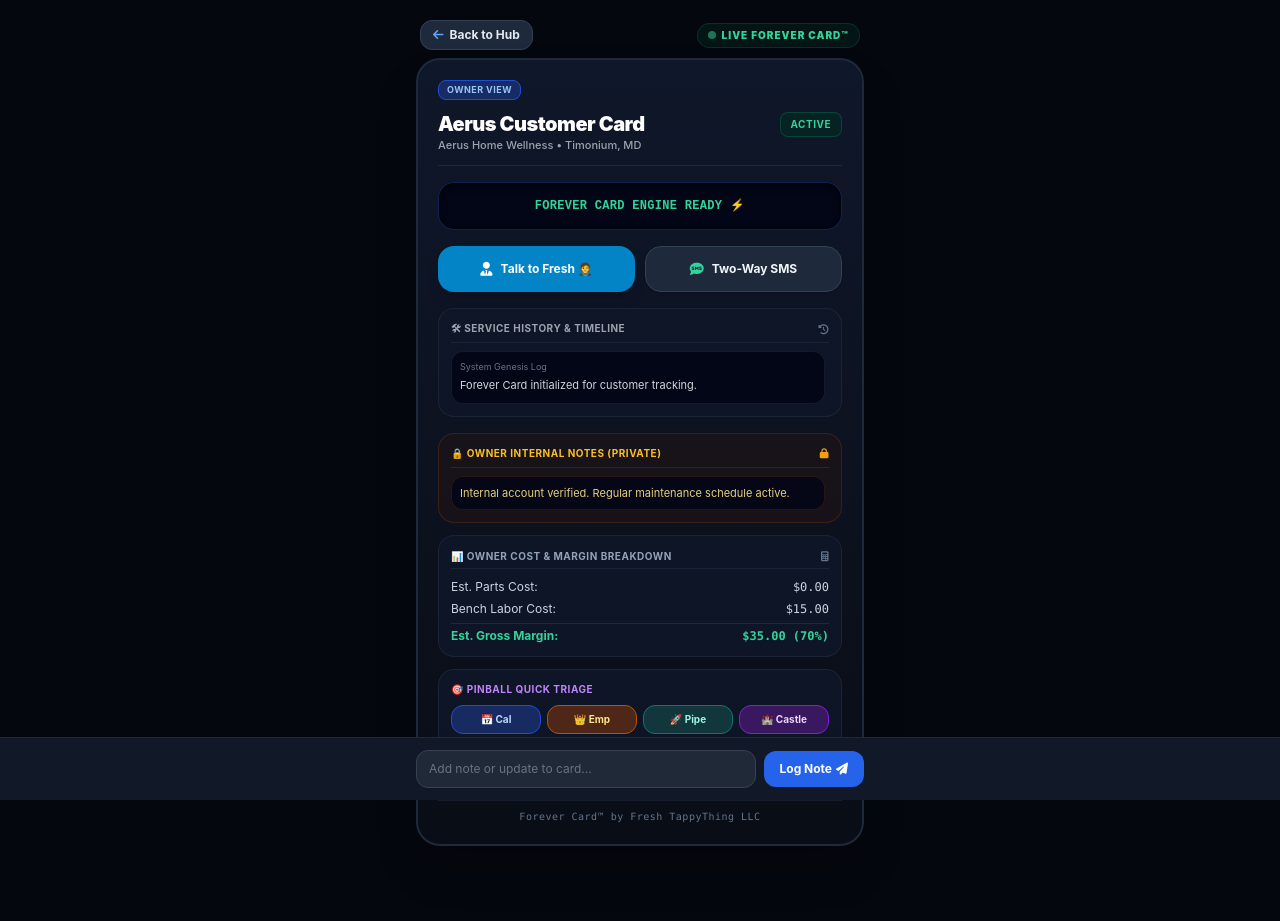
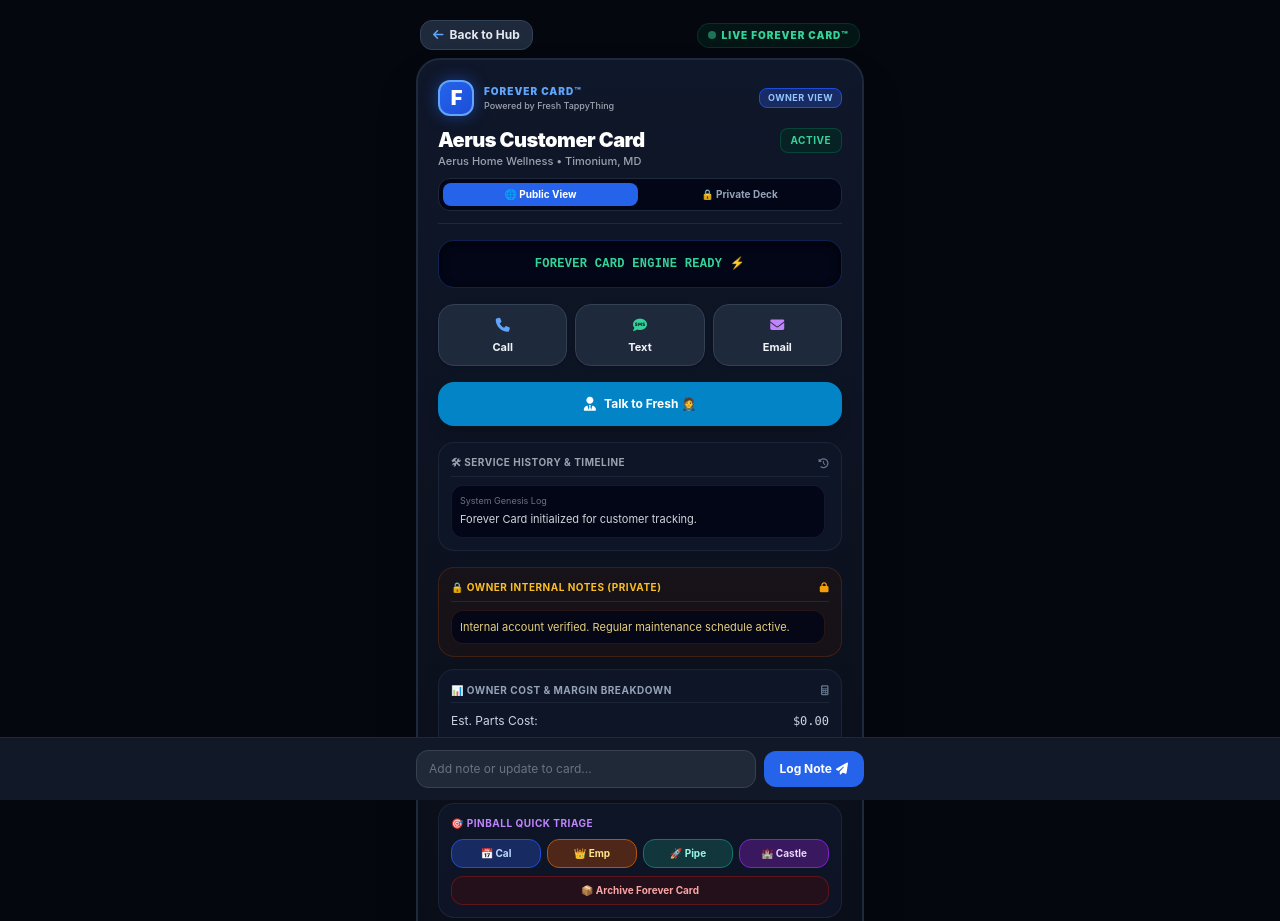
Before and after one commit to Tappything/aerus-portal, a website: page card.html in a window 1280 px wide. Shown: the top 921 px of the page. Drawn offline with nearby package versions, Linux system fonts and the light colour scheme.

Commit message:
Refactor card.html structure and styles

```diff
--- a/card.html
+++ b/card.html
@@ -10,6 +10,7 @@
 body { font-family: -apple-system, BlinkMacSystemFont, "Segoe UI", Roboto, Helvetica, Arial, sans-serif; background-color: #05070e; color: #f3f4f6; }
 .tapulator-face { background: linear-gradient(180deg, #0f172a 0%, #090d16 100%); border: 2px solid #1e293b; box-shadow: 0 25px 60px rgba(0, 0, 0, 0.9); }
 .led-display { background: #020617; border: 1px solid #1e293b; font-family: 'Courier New', Courier, monospace; box-shadow: inset 0 2px 8px rgba(0,0,0,0.8); }
+.f-badge { background: linear-gradient(135deg, #2563eb 0%, #1d4ed8 100%); border: 2px solid #60a5fa; box-shadow: 0 0 15px rgba(37, 99, 235, 0.5); }
 @keyframes pulse-red {
   0% { box-shadow: 0 0 0 0 rgba(239, 68, 68, 0.7); }
   70% { box-shadow: 0 0 0 10px rgba(239, 68, 68, 0); }
@@ -31,25 +32,44 @@
   </span>
 </div>
 
-<!-- FOREVER CARD MAIN CONTAINER -->
+<!-- FOREVER CARD MAIN CONTAINER (1-SCREEN RULE) -->
 <div class="max-w-md w-full tapulator-face rounded-3xl p-5 relative space-y-4 shadow-2xl my-auto">
 
-  <!-- BRAND LOGO & LARGE CUSTOMER TITLE -->
+  <!-- BRAND LOGO & SHARP F-CARD HEADER -->
   <div class="border-b border-slate-800 pb-3 space-y-2">
     <div class="flex justify-between items-center">
-      <img src="/LG_AL_AerusLogo_2387C.svg" alt="Aerus Logo" class="h-8 w-auto object-contain" onError="this.style.display='none'">
+      <div class="flex items-center gap-2.5">
+        <div class="w-9 h-9 rounded-xl f-badge flex items-center justify-center font-black text-xl text-white tracking-tighter">
+          F
+        </div>
+        <div>
+          <div class="text-[10px] font-black text-blue-400 uppercase tracking-widest">FOREVER CARD™</div>
+          <div class="text-[9px] text-gray-400 font-medium">Powered by Fresh TappyThing</div>
+        </div>
+      </div>
       <span id="viewBadge" class="bg-blue-900/60 text-blue-300 border border-blue-700 text-[9px] font-bold px-2 py-0.5 rounded-lg uppercase tracking-wider">
         OWNER VIEW
       </span>
     </div>
+
     <div class="flex justify-between items-start gap-2 pt-1">
       <div>
         <h1 id="cardTitle" class="text-xl font-black text-white tracking-tight leading-tight">Loading Card...</h1>
         <p id="cardSubtitle" class="text-[11px] text-gray-400 font-medium">Aerus Home Wellness • Timonium, MD</p>
       </div>
-      <span id="cardStatus" class="bg-emerald-950/60 text-emerald-400 border border-emerald-800/60 text-[10px] font-bold px-2.5 py-1 rounded-lg uppercase tracking-wider">
+      <span id="cardStatus" class="bg-emerald-950/60 text-emerald-400 border border-emerald-800/60 text-[10px] font-bold px-2.5 py-1 rounded-lg uppercase tracking-wider shrink-0">
         Active
       </span>
+    </div>
+
+    <!-- TAB FLIP CONTROLLER (PUBLIC / PRIVATE VIEWS) -->
+    <div id="tabFlipContainer" class="flex bg-slate-950 p-1 rounded-xl border border-slate-800 gap-1 pt-1 mt-2">
+      <button type="button" id="tabPublicBtn" onclick="switchCardTab('public')" class="flex-1 py-1 text-[10px] font-bold rounded-lg bg-blue-600 text-white transition active:scale-95">
+        🌐 Public View
+      </button>
+      <button type="button" id="tabPrivateBtn" onclick="switchCardTab('private')" class="flex-1 py-1 text-[10px] font-bold rounded-lg text-slate-400 hover:text-white transition active:scale-95">
+        🔒 Private Deck
+      </button>
     </div>
   </div>
 
@@ -58,19 +78,28 @@
     <div id="ledOutput" class="text-xs font-bold text-emerald-400 tracking-wide transition-all">FOREVER CARD ENGINE READY ⚡</div>
   </div>
 
-  <!-- ACTION BUTTON MATRIX -->
-  <div class="grid grid-cols-2 gap-2.5">
-    <button type="button" id="btnTalkFresh" onclick="toggleFreshCardChat()" class="bg-sky-600 hover:bg-sky-500 text-white font-bold p-3 rounded-2xl text-xs flex items-center justify-center gap-2 shadow-lg transition active:scale-95">
-      <i class="fa-solid fa-user-tie text-sm"></i>
-      <span id="labelTalkFresh">Talk to Fresh 🤵</span>
-    </button>
-    <a id="btnSms" href="#" class="bg-slate-800 hover:bg-slate-700 text-slate-100 font-bold p-3 rounded-2xl text-xs flex items-center justify-center gap-2 border border-slate-700 shadow transition active:scale-95">
+  <!-- 1-TAP OUTBOUND COMMUNICATION ACTION MATRIX -->
+  <div class="grid grid-cols-3 gap-2">
+    <a id="btnCall" href="tel:4108821027" class="bg-slate-800 hover:bg-slate-700 text-slate-100 font-bold p-2.5 rounded-2xl text-[11px] flex flex-col items-center justify-center gap-1 border border-slate-700 shadow transition active:scale-95">
+      <i class="fa-solid fa-phone text-blue-400 text-sm"></i>
+      <span>Call</span>
+    </a>
+    <a id="btnSms" href="#" class="bg-slate-800 hover:bg-slate-700 text-slate-100 font-bold p-2.5 rounded-2xl text-[11px] flex flex-col items-center justify-center gap-1 border border-slate-700 shadow transition active:scale-95">
       <i class="fa-solid fa-comment-sms text-emerald-400 text-sm"></i>
-      <span>Two-Way SMS</span>
+      <span>Text</span>
+    </a>
+    <a id="btnEmail" href="#" class="bg-slate-800 hover:bg-slate-700 text-slate-100 font-bold p-2.5 rounded-2xl text-[11px] flex flex-col items-center justify-center gap-1 border border-slate-700 shadow transition active:scale-95">
+      <i class="fa-solid fa-envelope text-purple-400 text-sm"></i>
+      <span>Email</span>
     </a>
   </div>
 
-  <!-- INVOICE SECTION (DISPLAYED WHEN invoice=true) -->
+  <button type="button" id="btnTalkFresh" onclick="toggleFreshCardChat()" class="w-full bg-sky-600 hover:bg-sky-500 text-white font-bold p-3 rounded-2xl text-xs flex items-center justify-center gap-2 shadow-lg transition active:scale-95">
+    <i class="fa-solid fa-user-tie text-sm"></i>
+    <span id="labelTalkFresh">Talk to Fresh 🤵</span>
+  </button>
+
+  <!-- INVOICE SECTION (CUSTOMER / PUBLIC VIEW) -->
   <div id="invoiceSection" class="hidden bg-slate-900 border border-slate-800 rounded-2xl p-4 space-y-3">
     <div class="border-b border-slate-800 pb-2 flex justify-between items-start">
       <div>
@@ -122,7 +151,7 @@
     <div id="freshReply" class="hidden p-2.5 rounded-xl bg-slate-950 border-l-2 border-sky-500 text-[11px] text-sky-200 leading-relaxed"></div>
   </div>
 
-  <!-- SERVICE HISTORY (VISIBLE TO ALL) -->
+  <!-- SERVICE HISTORY (PUBLIC / COMMON DECK) -->
   <div id="serviceHistoryContainer" class="bg-slate-900/80 border border-slate-800/80 rounded-2xl p-3 space-y-2">
     <div class="text-[10px] font-bold text-gray-400 uppercase tracking-wider flex items-center justify-between border-b border-slate-800/80 pb-1.5">
       <span>🛠 Service History & Timeline</span>
@@ -136,7 +165,7 @@
     </div>
   </div>
 
-  <!-- OWNER VIEW ONLY SECTIONS -->
+  <!-- OWNER VIEW ONLY SECTIONS (PRIVATE DECK) -->
   <div id="ownerSection" class="space-y-3">
     <!-- INTERNAL NOTES -->
     <div class="bg-amber-950/20 border border-amber-900/40 rounded-2xl p-3 space-y-2">
@@ -186,7 +215,7 @@
     </div>
   </div>
 
-  <!-- STAFF SATELLITE INTAKE SECTION (DISPLAYED WHEN staff=true) -->
+  <!-- STAFF SATELLITE INTAKE SECTION (MONA & CHRIS VIEW) -->
   <div id="staffSection" class="hidden space-y-3">
     <!-- STAFF TIMECARD -->
     <div class="bg-slate-900 border border-slate-800 rounded-2xl p-3.5 space-y-2">
@@ -318,7 +347,7 @@
 
   // VIEW ROUTING LOGIC
   if (isStaffView) {
-    // STAFF SATELLITE VIEW
+    // STAFF SATELLITE VIEW (MONA & CHRIS)
     if (titleEl) titleEl.innerText = staffName + ' — SATELLITE CARD';
 
     var badge = document.getElementById('viewBadge');
@@ -326,6 +355,9 @@
       badge.innerText = 'STAFF VIEW';
       badge.className = 'bg-purple-900/60 text-purple-300 border border-purple-700 text-[9px] font-bold px-2 py-0.5 rounded-lg uppercase tracking-wider';
     }
+
+    var tabContainer = document.getElementById('tabFlipContainer');
+    if (tabContainer) tabContainer.style.display = 'none';
 
     var ownerSec = document.getElementById('ownerSection');
     if (ownerSec) ownerSec.style.display = 'none';
@@ -409,17 +441,40 @@
     if (totalDisp) totalDisp.innerText = '$' + calculatedTotal.toFixed(2);
   }
 
-  // CONFIGURE SMS LINK
+  // CONFIGURE 1-TAP OUTBOUND COMMUNICATION
   var smsMsg = 'Hello from Aerus Timonium regarding ' + currentCardTitle + '!';
+  var emailSubj = 'Aerus Timonium — ' + currentCardTitle;
+  var emailBody = 'Hello,\n\nFollowing up regarding your Forever Card (' + currentCardTitle + ').\n\nThank you,\nAerus Timonium';
+
   var smsBtn = document.getElementById('btnSms');
-  if (smsBtn) {
-    smsBtn.href = 'sms:?body=' + encodeURIComponent(smsMsg);
-  }
+  if (smsBtn) smsBtn.href = 'sms:?body=' + encodeURIComponent(smsMsg);
+
+  var emailBtn = document.getElementById('btnEmail');
+  if (emailBtn) emailBtn.href = 'mailto:william@towsonhealthyhomes.com?subject=' + encodeURIComponent(emailSubj) + '&body=' + encodeURIComponent(emailBody);
 
   if (currentCardId && !isStaffView) {
     fetchCardDetails(currentCardId);
   }
 };
+
+function switchCardTab(tabName) {
+  var publicBtn = document.getElementById('tabPublicBtn');
+  var privateBtn = document.getElementById('tabPrivateBtn');
+  var ownerSec = document.getElementById('ownerSection');
+  var historySec = document.getElementById('serviceHistoryContainer');
+
+  if (tabName === 'private') {
+    if (ownerSec) ownerSec.style.display = 'block';
+    if (historySec) historySec.style.display = 'none';
+    if (publicBtn) { publicBtn.className = 'flex-1 py-1 text-[10px] font-bold rounded-lg text-slate-400 hover:text-white transition active:scale-95'; }
+    if (privateBtn) { privateBtn.className = 'flex-1 py-1 text-[10px] font-bold rounded-lg bg-blue-600 text-white transition active:scale-95'; }
+  } else {
+    if (ownerSec && isCustomerView) ownerSec.style.display = 'none';
+    if (historySec) historySec.style.display = 'block';
+    if (publicBtn) { publicBtn.className = 'flex-1 py-1 text-[10px] font-bold rounded-lg bg-blue-600 text-white transition active:scale-95'; }
+    if (privateBtn) { privateBtn.className = 'flex-1 py-1 text-[10px] font-bold rounded-lg text-slate-400 hover:text-white transition active:scale-95'; }
+  }
+}
 
 async function loadStaffQueues() {
   try {
```
